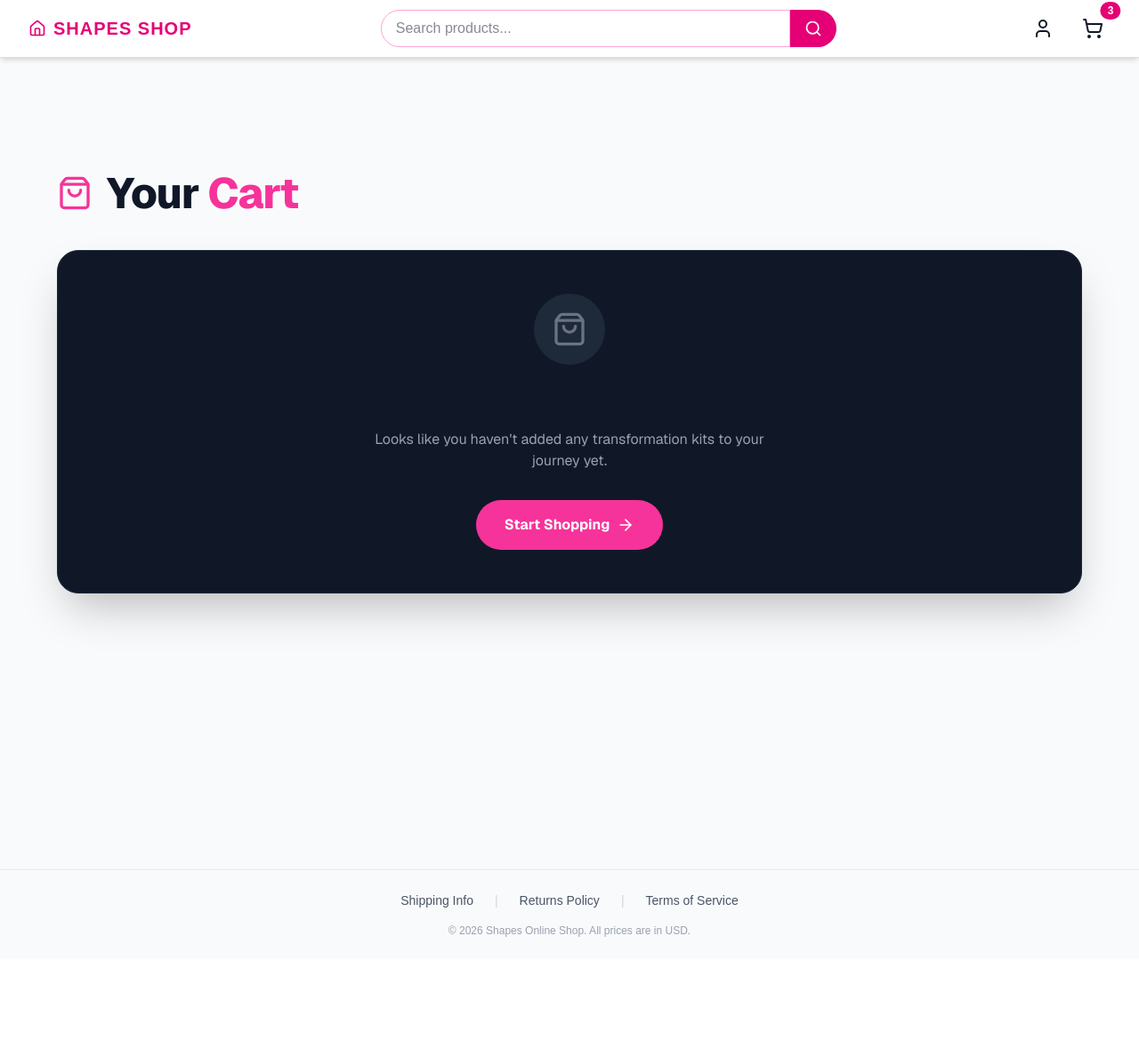
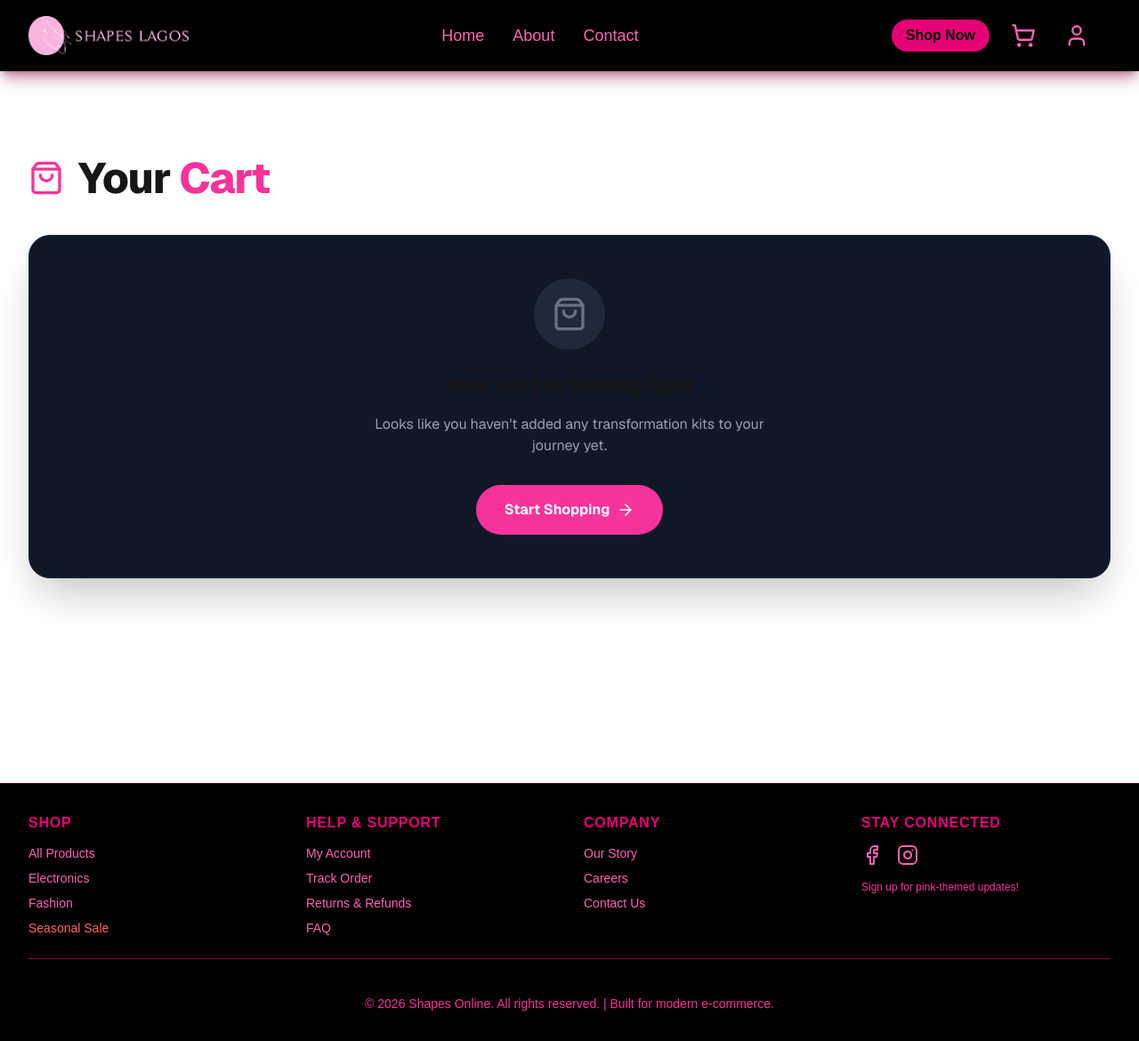
Before and after one commit to Jejovanni/shapes-online, a Next.js app: page /cart in a window 1280 px wide. Shown: the whole page at 89% size. Before the commit the page ends 1078 px from the top, so only its background shows below. Built offline with nearby package versions, Linux system fonts and the light colour scheme.

Commit message:
shop route changed, contact page too

```diff
--- a/app/(marketing)/about/page.tsx
+++ b/app/(marketing)/about/page.tsx
@@ -32,17 +32,14 @@ export default function AboutPage() {
       <section className="grid grid-cols-1 lg:grid-cols-2 gap-12 items-center bg-gray-100/50 p-8 rounded-3xl shadow-inner border border-gray-200 mb-16">
         <div className="lg:order-2 w-full">
           {/* Aspect ratio container to maintain visual consistency */}
-          <div className="relative overflow-hidden rounded-2xl shadow-xl bg-gray-200 aspect-video lg:aspect-square flex items-center justify-center">
-            <img
+          <div className="relative w-full h-full overflow-hidden rounded-2xl shadow-xl bg-gray-200 aspect-video lg:aspect-square flex items-center justify-center">
+            <Image
               src="/images/Shapes_lagos_About.JPG"
               alt="Shapes Lagos product line showcasing high-quality vector assets"
-              className="w-full h-full object-cover transition-transform duration-500 hover:scale-105"
-              loading="lazy"
-              // Fallback to placeholder if local image is missing
-              onError={(e) => {
-                const target = e.currentTarget;
-                target.src = "https://placehold.co/800x800/db2777/FFF?text=Shapes+Lagos+Vision";
-              }}
+              fill
+              sizes="(max-width: 768px) 100vw, (max-width: 1200px) 50vw, 33vw"
+              className="object-cover transition-transform duration-500 hover:scale-105"
+              priority={true} // Set to true if this is "above the fold" (top of the page)
             />
           </div>
         </div>
--- a/app/(marketing)/contact/page.tsx
+++ b/app/(marketing)/contact/page.tsx
@@ -43,7 +43,7 @@ export default function ContactPage() {
             Chat with our sales and support team directly on WhatsApp for the fastest response to your questions about orders, products, or custom shapes.
           </p>
           <a
-            href="https://wa.me/15551234567" // Placeholder WhatsApp link (replace with your actual number, e.g., 18885557427)
+            href="https://wa.me/+2348163114858" // Placeholder WhatsApp link (replace with your actual number, e.g., 18885557427)
             target="_blank"
             rel="noopener noreferrer"
             className="inline-flex items-center space-x-3 px-8 py-3 bg-green-500 text-white font-bold text-lg rounded-full shadow-lg hover:bg-green-600 transition duration-300 transform hover:scale-105"
@@ -62,12 +62,12 @@ export default function ContactPage() {
           <h2 className="text-3xl font-bold text-pink-500 mb-4">Contact Details</h2>
 
           <ContactDetail icon={<Mail className="h-6 w-6" />} title="Email Support" content="support@shapesonline.com" link="mailto:support@shapesonline.com" />
-          <ContactDetail icon={<Phone className="h-6 w-6" />} title="Sales Line" content="(888) 555-SHAPES" link="tel:+18885557427" />
+          <ContactDetail icon={<Phone className="h-6 w-6" />} title="Sales Line" content="+2348163114858" link="tel:+2348163114858" />
           <ContactDetail icon={<MapPin className="h-6 w-6" />} title="Studio Location" content="123 Vector Lane, Design City" link="#" />
 
           <div className="pt-4">
             <h3 className="text-xl font-semibold text-pink-500 mb-3">Operating Hours</h3>
-            <p className="text-gray-300">Monday - Friday: 9am - 5pm EST</p>
+            <p className="text-gray-300">Monday - Friday: 9am - 5pm WAT</p>
             <p className="text-gray-300">Weekends: Closed</p>
           </div>
         </div>
--- a/app/(marketing)/layout.tsx
+++ b/app/(marketing)/layout.tsx
@@ -2,7 +2,6 @@
 // to resolve the "Could not resolve" error in the environment.
 
 import { Header } from '@/components/layout/Header';
-// import { Header } from '../components/layout/Header';
 import { Footer } from '../../components/layout/Footer';
 import React from 'react';
 
--- a/app/(shop)/layout.tsx
+++ b/app/(shop)/layout.tsx
@@ -1,93 +1,21 @@
-"use client";
+import {Header} from "@/components/layout/Header"; // Adjust the path to where your Header file is
+import {Footer} from "@/components/layout/Footer";
 
-import React from 'react';
-import { ShoppingCart, User, Search, Home } from 'lucide-react';
+export default function ShopLayout({
+    children,
+}: {
+    children: React.ReactNode;
+}) {
+    return (
+        <div className="flex flex-col min-h-screen">
+            {/* This ensures the header is present on every shop sub-page */}
+            <Header />
 
-// --- ShopHeader Component (Integrated) ---
-
-const ShopHeader = () => {
-    return (
-        <header className="sticky top-0 z-50 bg-white text-gray-900 border-b border-pink-200 shadow-md">
-            <div className="container mx-auto flex h-16 items-center justify-between px-4 sm:px-6 lg:px-8">
-
-                {/* Logo/Back to Marketing Home */}
-                <a href="/" className="flex items-center space-x-2 text-xl font-extrabold tracking-wider text-pink-600 hover:text-pink-800 transition duration-300">
-                    <Home className="h-5 w-5" />
-                    <span>SHAPES SHOP</span>
-                </a>
-
-                {/* Search Bar (Main Shop Focus) */}
-                <div className="hidden md:flex flex-grow max-w-lg mx-8">
-                    <input
-                        type="text"
-                        placeholder="Search products..."
-                        className="w-full px-4 py-2 border border-pink-300 rounded-l-full focus:outline-none focus:ring-2 focus:ring-pink-500 transition duration-150"
-                    />
-                    <button className="px-4 bg-pink-600 text-white rounded-r-full hover:bg-pink-700 transition duration-300">
-                        <Search className="h-5 w-5" />
-                    </button>
-                </div>
-
-                {/* Actions & User */}
-                <div className="flex items-center space-x-4">
-                    <a href="/dashboard" aria-label="User Account" className="p-2 hover:bg-pink-100 rounded-full transition duration-300">
-                        <User className="h-6 w-6" />
-                    </a>
-
-                    <a href="/cart" aria-label="Shopping Cart" className="p-2 relative hover:bg-pink-100 rounded-full transition duration-300">
-                        <ShoppingCart className="h-6 w-6" />
-                        {/* Placeholder for Cart Item Count */}
-                        <span className="absolute top-0 right-0 inline-flex items-center justify-center px-2 py-1 text-xs font-bold leading-none text-white transform translate-x-1/2 -translate-y-1/2 bg-pink-600 rounded-full">3</span>
-                    </a>
-                </div>
-            </div>
-        </header>
-    );
-};
-
-// --- ShopFooter Component (Integrated) ---
-
-const ShopFooter = () => {
-    // A simple, lighter footer focused on quick links and legal info
-    return (
-        <footer className="bg-gray-50 text-gray-600 border-t border-gray-200 mt-12">
-            <div className="container mx-auto px-4 py-6 sm:px-6 lg:px-8 text-center">
-
-                <div className="flex justify-center space-x-6 mb-4 text-sm">
-                    <a href="/shipping" className="hover:text-pink-600 transition duration-300">Shipping Info</a>
-                    <span className="text-gray-300">|</span>
-                    <a href="/returns" className="hover:text-pink-600 transition duration-300">Returns Policy</a>
-                    <span className="text-gray-300">|</span>
-                    <a href="/terms" className="hover:text-pink-600 transition duration-300">Terms of Service</a>
-                </div>
-
-                <p className="text-xs text-gray-400">
-                    &copy; {new Date().getFullYear()} Shapes Online Shop. All prices are in USD.
-                </p>
-            </div>
-        </footer>
-    );
-};
-
-
-/**
- * Default Export: Shop Layout
- * Wraps all pages under the (shop) route group (/products, /cart, etc.).
- */
-export default function ShopLayout({ children }: { children: React.ReactNode }) {
-    return (
-        <div className="min-h-screen flex flex-col bg-gray-50 text-gray-900">
-
-            {/* 1. Shop Header */}
-            <ShopHeader />
-
-            {/* 2. Main Content Area */}
-            <main className="flex-grow container mx-auto px-4 py-8 sm:px-6 lg:px-8">
+            <main className="flex-grow">
                 {children}
             </main>
 
-            {/* 3. Shop Footer */}
-            <ShopFooter />
+            <Footer />
         </div>
     );
 }
--- a/components/layout/Header.tsx
+++ b/components/layout/Header.tsx
@@ -82,7 +82,7 @@ export const Header = () => {
 
                 {/* Actions & CTA */}
                 <div className="flex items-center space-x-2 sm:space-x-4">
-                    <Link href="#shop" className="hidden sm:block px-4 py-1.5 bg-pink-600 text-black font-semibold rounded-full hover:bg-pink-400 transition duration-300 text-base">
+                    <Link href="/#shop" className="hidden sm:block px-4 py-1.5 bg-pink-600 text-black font-semibold rounded-full hover:bg-pink-400 transition duration-300 text-base">
                         Shop Now
                     </Link>
 
@@ -151,7 +151,7 @@ export const Header = () => {
 
                     <div className="mt-auto border-t border-pink-900/20 pt-8">
                         <Link
-                            href="/products"
+                            href="/#shop"
                             className="flex justify-center w-full py-4 bg-pink-600 text-black font-black rounded-xl text-xl uppercase tracking-tighter"
                             onClick={() => setIsDrawerOpen(false)}
                         >
```
